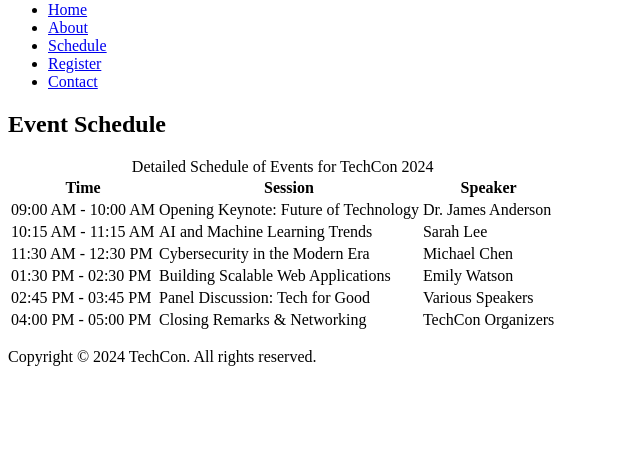
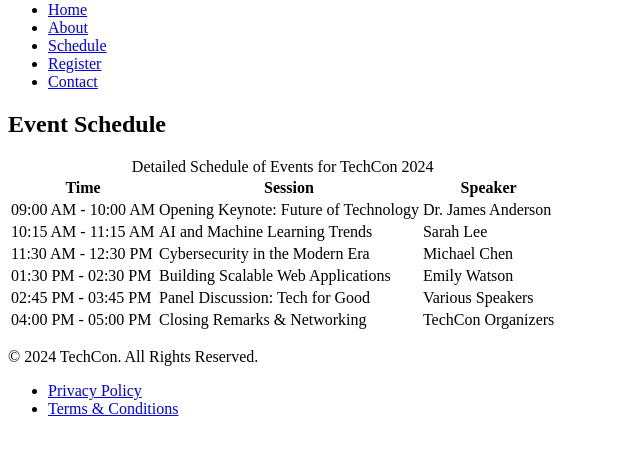
Before and after one commit to Tshedimoso/TechCon_HTML, a plain HTML site: page techcon_website/schedule.html in a window 1280 px wide. Shown: the part 79-534 px from the top of the page, without its empty margins (0-640 px from the left). Drawn offline with Linux system fonts and the light colour scheme.

Commit message:
Update schedule.html

```diff
--- a/techcon_website/schedule.html
+++ b/techcon_website/schedule.html
@@ -65,8 +65,14 @@
     </main>
     </body>
 
-    <footer>
-          <p>Copyright © 2024 TechCon. All rights reserved.</p>
+     <footer>
+        <p>&copy; 2024 TechCon. All Rights Reserved.</p>
+        <nav>
+            <ul>
+                <li><a href="privacy.html">Privacy Policy</a></li>
+                <li><a href="terms.html">Terms & Conditions</a></li>
+            </ul>
+        </nav>
     </footer>
 
 </html>
```
